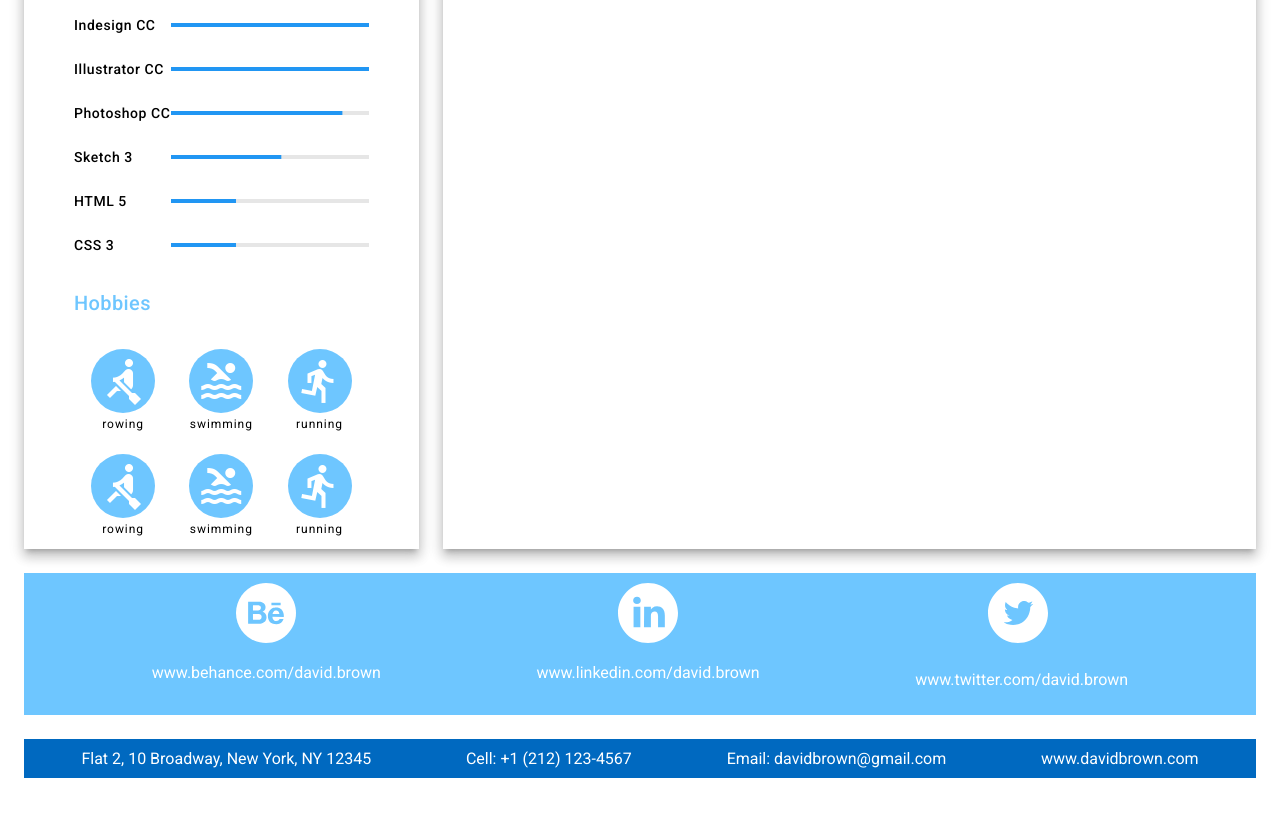
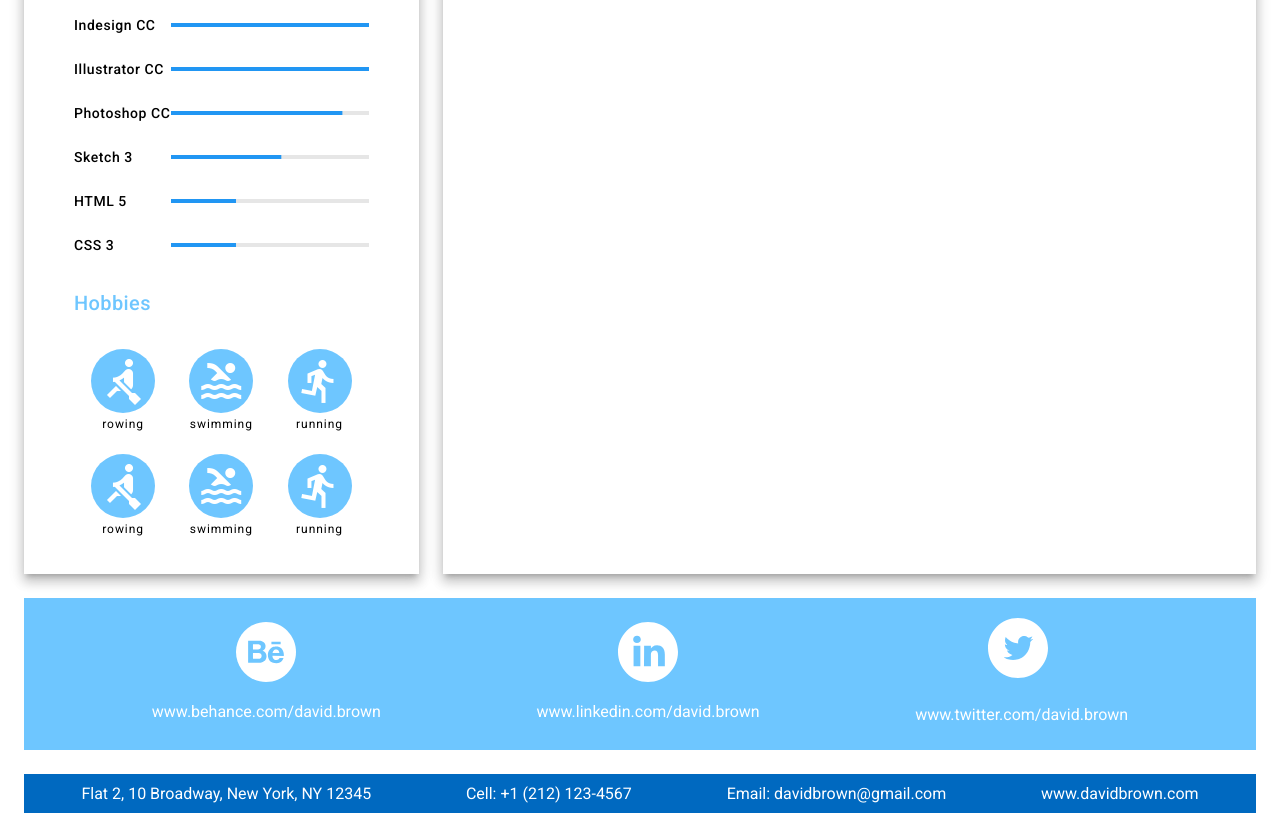
Before and after one commit to groninge01/material-resume-template2, a website: page app/index.html in a window 1280 px wide. Shown: the part 943-1780 px from the top of the page. Before the commit the page ends 1745 px from the top, so only its background shows below. Drawn offline with Linux system fonts and the light colour scheme.

Commit message:
Updated padding flex container

```diff
--- a/app/assets/stylesheets/material-resume-template2.css
+++ b/app/assets/stylesheets/material-resume-template2.css
@@ -20,7 +20,11 @@
 }
 
 .social {
-  padding: 0px 50px;
+  padding: 10px 50px 0px;
+}
+
+.padding-bottom-25 {
+  padding-bottom: 25px;
 }
 
 .footer {
@@ -60,11 +64,11 @@
   display: flex;
   flex-wrap: wrap;
   justify-content: space-around;
-  align-content: center;
+  align-items: center;
 }
 
 .flex-item {
-  padding: 10px 10px;
+  padding: 10px;
   text-align:center;
 }
 
--- a/app/index.html
+++ b/app/index.html
@@ -175,7 +175,7 @@
                     </tr>
                 </table>
                 <h3 class="mdc-typography--title">Hobbies</h3>
-                <div class="flex-container">
+                <div class="flex-container padding-bottom-25">
                     <div class="flex-item w-25">
                         <i class="material-icons icon">rowing</i><br>
                         <span class="mdc-typography--caption">rowing</span>
```
